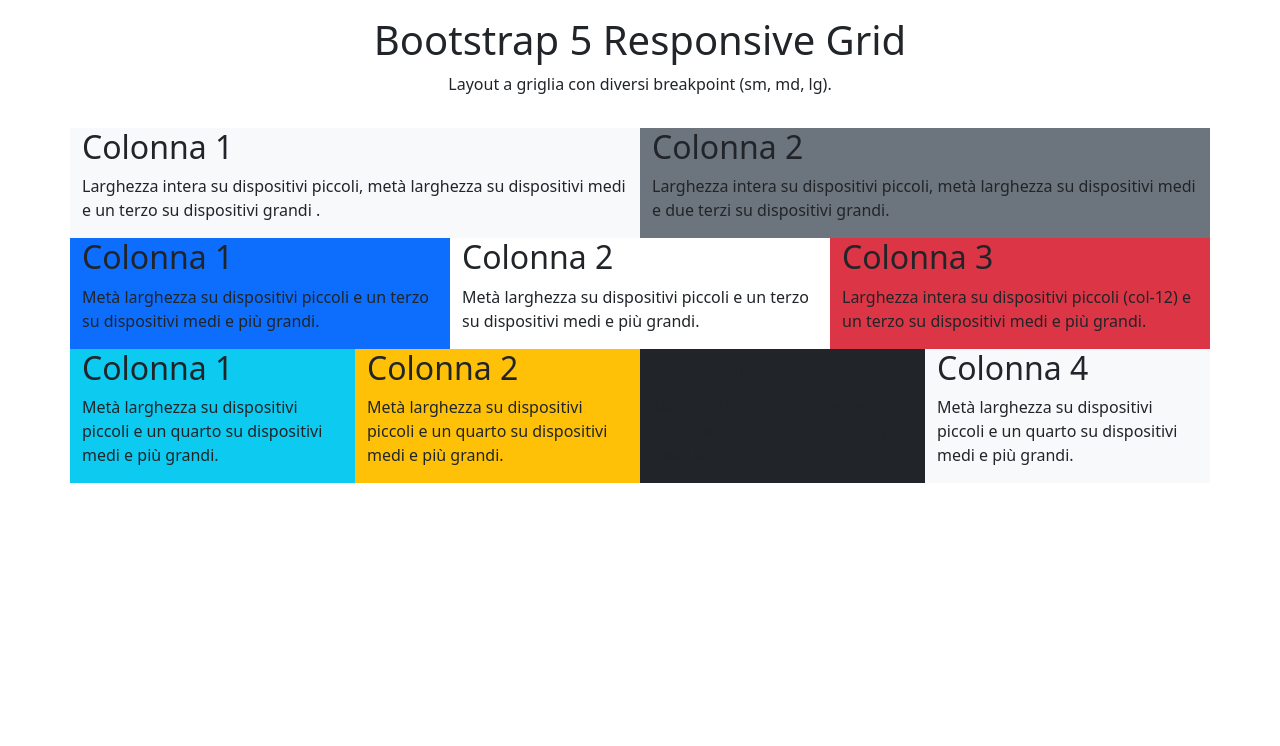
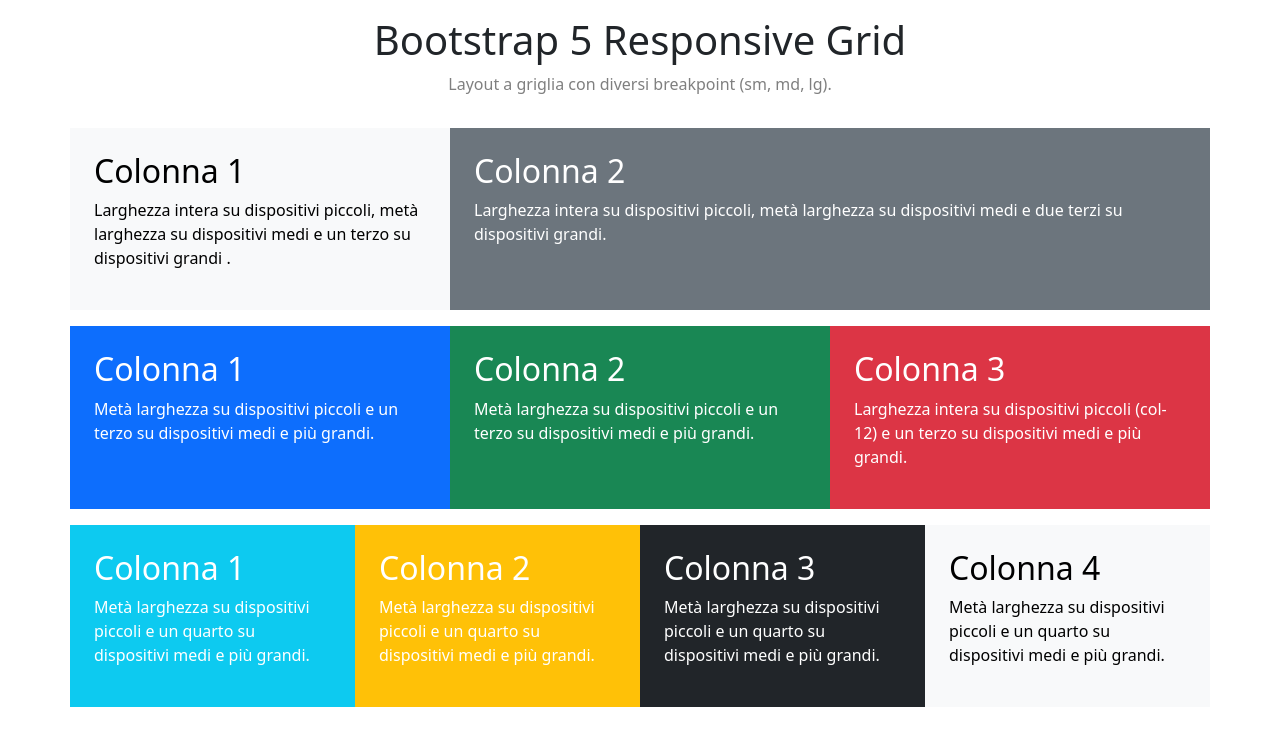
Before and after one commit to VincenzoFerraro0/htmlcss-bootstrap-layout, a plain HTML site: page index.html in a window 1280 px wide. Drawn offline with nearby package versions, Linux system fonts and the light colour scheme.

Commit message:
exercise finished

```diff
--- a/index.html
+++ b/index.html
@@ -4,7 +4,7 @@
 <head>
     <meta charset="UTF-8">
     <meta name="viewport" content="width=device-width, initial-scale=1.0">
-    <title>Document</title>
+    <title>Bootstrap</title>
     <!-- debug css  -->
     <!-- <link rel="stylesheet" href="./debug.css"> -->
 
@@ -13,21 +13,21 @@
 </head>
 
 <body>
-    <header class="container text-center  py-3 ">
+    <header class="container text-center py-3 ">
         <h1>Bootstrap 5 Responsive Grid</h1>
-        <p>Layout a griglia con diversi breakpoint (sm, md, lg).</p>
+        <p class="text-black-50">Layout a griglia con diversi breakpoint (sm, md, lg).</p>
     </header>
 
     <main class="container">
-        <div class="row">
-            <div class=" bg-light col-12 col-md-6 ">
+        <div class="mb-3 row">
+            <div class="bg-light text-black p-4 col-12 col-md-6 col-lg-4 ">
                 <h2>Colonna 1</h2>
-                <p>Larghezza intera su dispositivi piccoli, metà
+                <p >Larghezza intera su dispositivi piccoli, metà
                     larghezza su dispositivi medi e un terzo su
                     dispositivi grandi .</p>
             </div>
 
-            <div class="bg-secondary col-12 col-md-6 ">
+            <div class="bg-secondary text-white p-4 col-12 col-md-6 col-lg-8 " >
                 <h2>Colonna 2</h2>
                 <p>Larghezza intera su dispositivi piccoli, metà larghezza su dispositivi medi e due terzi su
                     dispositivi
@@ -36,44 +36,44 @@
 
         </div>
 
-        <div class="row">
-            <div class=" bg-primary col-6 col-md-4">
+        <div class="mb-3 row text-white">
+            <div class="bg-primary p-4 col-6 col-md-4">
                 <h2>Colonna 1</h2>
                 <p>Metà larghezza su dispositivi piccoli e un terzo
                     su dispositivi medi e più grandi.</p>
             </div>
-            <div class=" bg-succes col-6 col-md-4">
+            <div class="bg-success p-4 col-6 col-md-4">
                 <h2>Colonna 2</h2>
                 <p>Metà larghezza su dispositivi piccoli e un terzo
                     su dispositivi medi e più grandi.</p>
             </div>
-            <div class="bg-danger  col-12 col-md-4">
+            <div class="bg-danger p-4 col-12 col-md-4">
                 <h2>Colonna 3</h2>
                 <p>Larghezza intera su dispositivi piccoli (col-12) e
                     un terzo su dispositivi medi e più grandi.</p>
             </div>
         </div>
 
-        <div class="row">
-            <div class="bg-info col-6 col-md-3">
+        <div class="mb-3 row text-white">
+            <div class="bg-info p-4 col-6 col-md-3">
                 <h2>Colonna 1</h2>
                 <p>Metà larghezza su dispositivi
                     piccoli e un quarto su dispositivi
                     medi e più grandi.</p>
             </div>
-            <div class="bg-warning col-6 col-md-3">
+            <div class="bg-warning p-4 col-6 col-md-3">
                 <h2>Colonna 2</h2>
                 <p>Metà larghezza su dispositivi
                     piccoli e un quarto su dispositivi
                     medi e più grandi.</p>
             </div>
-            <div class="bg-dark  col-6 col-md-3">
+            <div class="bg-dark p-4 col-6 col-md-3">
                 <h2>Colonna 3</h2>
                 <p>Metà larghezza su dispositivi
                     piccoli e un quarto su dispositivi
                     medi e più grandi.</p>
             </div>
-            <div class="bg-light  col-6 col-md-3">
+            <div class="bg-light p-4 col-6 col-md-3 text-black">
                 <h2>Colonna 4</h2>
                 <p>Metà larghezza su dispositivi
                     piccoli e un quarto su dispositivi
```
